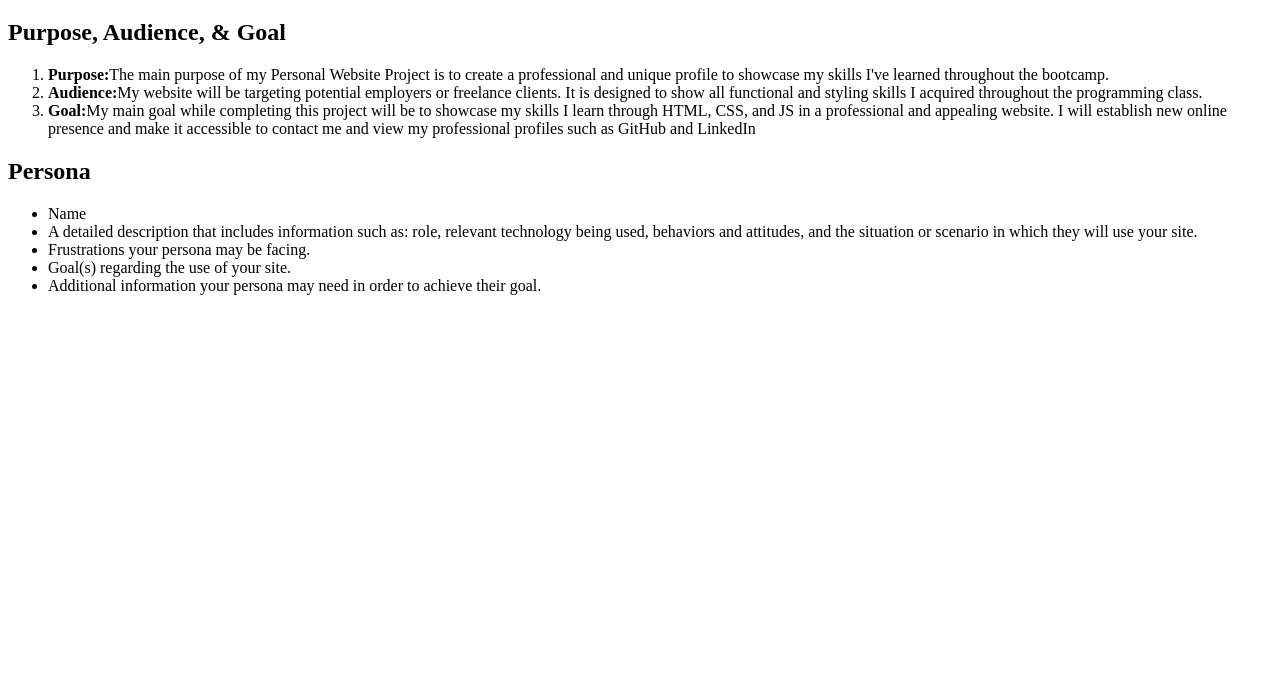
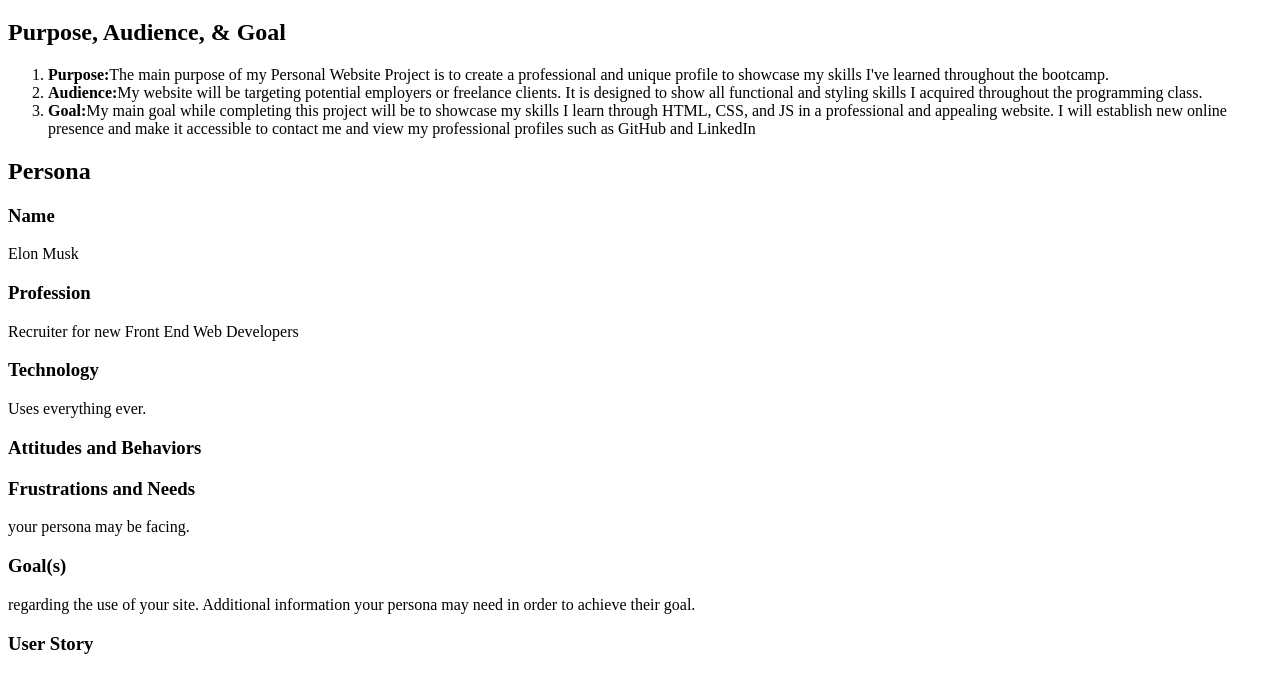
Before and after one commit to kolson21/website-kim, a plain HTML site: page public_html/documentation/milestone-1.html in a window 1280 px wide. Shown: the part 61-754 px from the top of the page. Drawn offline with Linux system fonts and the light colour scheme.

Commit message:
rough draft persona

```diff
--- a/public_html/documentation/milestone-1.html
+++ b/public_html/documentation/milestone-1.html
@@ -6,17 +6,29 @@
 </head>
 <body>
     <h1>Milestone 1</h1>
-    <h2>Purpose, Audience, & Goal</h2>
-    <ol>
-        <li><strong>Purpose:</strong>The main purpose of my Personal Website Project is to create a professional and unique profile to showcase my skills I've learned throughout the bootcamp.
-        <li><strong>Audience:</strong>My website will be targeting potential employers or freelance clients. It is designed to show all functional and styling skills I acquired throughout the programming class.
-        <li><strong>Goal:</strong>My main goal while completing this project will be to showcase my skills I learn through HTML, CSS, and JS in a professional and appealing website. I will establish new online presence and make it accessible to contact me and view my professional profiles such as GitHub and LinkedIn </ol>
-    <h2>Persona</h2>
-        <ul>
-        <li>Name
-            <li>A detailed description that includes information such as: role, relevant technology being used, behaviors and attitudes, and the situation or scenario in which they will use your site.
-            <li>Frustrations your persona may be facing.
-            <li>Goal(s) regarding the use of your site.
-        <li>Additional information your persona may need in order to achieve their goal.</ul>
+    <div>
+        <h2>Purpose, Audience, & Goal</h2>
+        <ol>
+            <li><strong>Purpose:</strong>The main purpose of my Personal Website Project is to create a professional and unique profile to showcase my skills I've learned throughout the bootcamp.
+            <li><strong>Audience:</strong>My website will be targeting potential employers or freelance clients. It is designed to show all functional and styling skills I acquired throughout the programming class.
+            <li><strong>Goal:</strong>My main goal while completing this project will be to showcase my skills I learn through HTML, CSS, and JS in a professional and appealing website. I will establish new online presence and make it accessible to contact me and view my professional profiles such as GitHub and LinkedIn
+        </ol>
+    </div>
+    <div>
+        <h2>Persona</h2>
+        <h3>Name</h3>
+            <p>Elon Musk</p>
+        <h3>Profession</h3>
+            <p>Recruiter for new Front End Web Developers</p>
+        <h3>Technology</h3>
+            <p>Uses everything ever.</p>
+        <h3>Attitudes and Behaviors</h3>
+            <p></p>
+        <h3>Frustrations and Needs</h3>
+            <p> your persona may be facing.</p>
+        <h3>Goal(s)</h3>
+            <p> regarding the use of your site. Additional information your persona may need in order to achieve their goal.</p>
+        <h3>User Story</h3><p></p>
+    </div>
 </body>
 </html>
```
